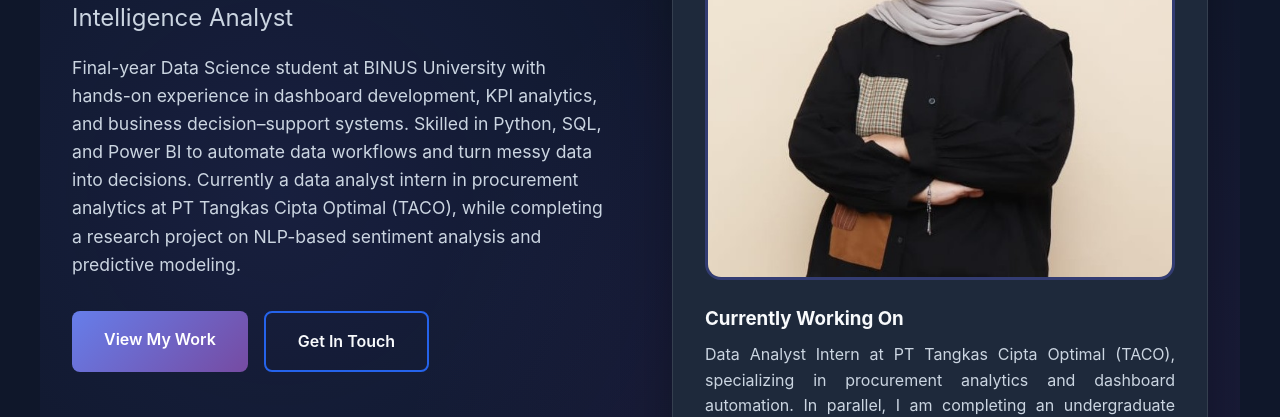
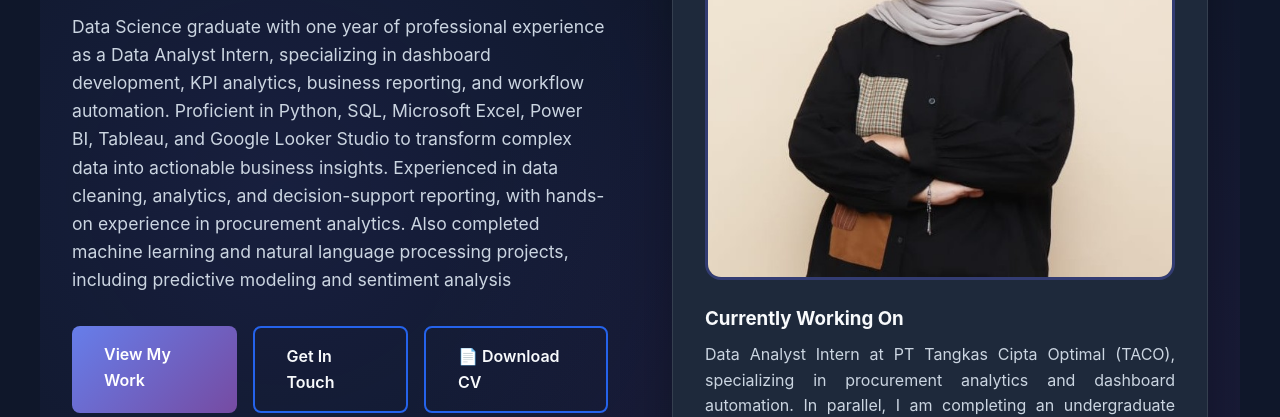
Before and after one commit to Salmakhaira/salmakhaira.github.io, a plain HTML site: page index.html in a window 1280 px wide. Shown: the part 255-672 px from the top of the page. Drawn offline with Linux system fonts and the light colour scheme.

Commit message:
Update index.html

```diff
--- a/index.html
+++ b/index.html
@@ -819,17 +819,19 @@
                 <h1>
                     Hi, I'm <span class="gradient-text">Salma Khaira Almuna</span>
                 </h1>
-                <p class="hero-subtitle">Data Scientist • Data Analyst • Business Intelligence Analyst</p>
+                <p class="hero-subtitle">Data Analyst • Data Scientist • Business Intelligence Analyst</p>
                 <p class="hero-description">
-                    Final-year Data Science student at BINUS University with hands-on experience in dashboard development,
-                    KPI analytics, and business decision–support systems. Skilled in Python, SQL, and Power BI to automate
-                    data workflows and turn messy data into decisions. Currently a data analyst intern in procurement
-                    analytics at PT Tangkas Cipta Optimal (TACO), while completing a research project on NLP-based sentiment
-                    analysis and predictive modeling.
+                    Data Science graduate with one year of professional experience as a Data Analyst Intern, specializing in
+                    dashboard development, KPI analytics, business reporting, and workflow automation. Proficient in Python,
+                    SQL, Microsoft Excel, Power BI, Tableau, and Google Looker Studio to transform complex data into
+                    actionable business insights. Experienced in data cleaning, analytics, and decision-support reporting,
+                    with hands-on experience in procurement analytics. Also completed machine learning and natural language
+                    processing projects, including predictive modeling and sentiment analysis
                 </p>
                 <div class="cta-buttons">
                     <a href="#projects" class="btn btn-primary">View My Work</a>
                     <a href="#contact" class="btn btn-secondary">Get In Touch</a>
+                    <a href="CV-GRADUATE-SALMA.pdf" class="btn btn-secondary" download>📄 Download CV</a>
                 </div>
                 <div class="hero-stats">
                     <div class="stat-item">
```
